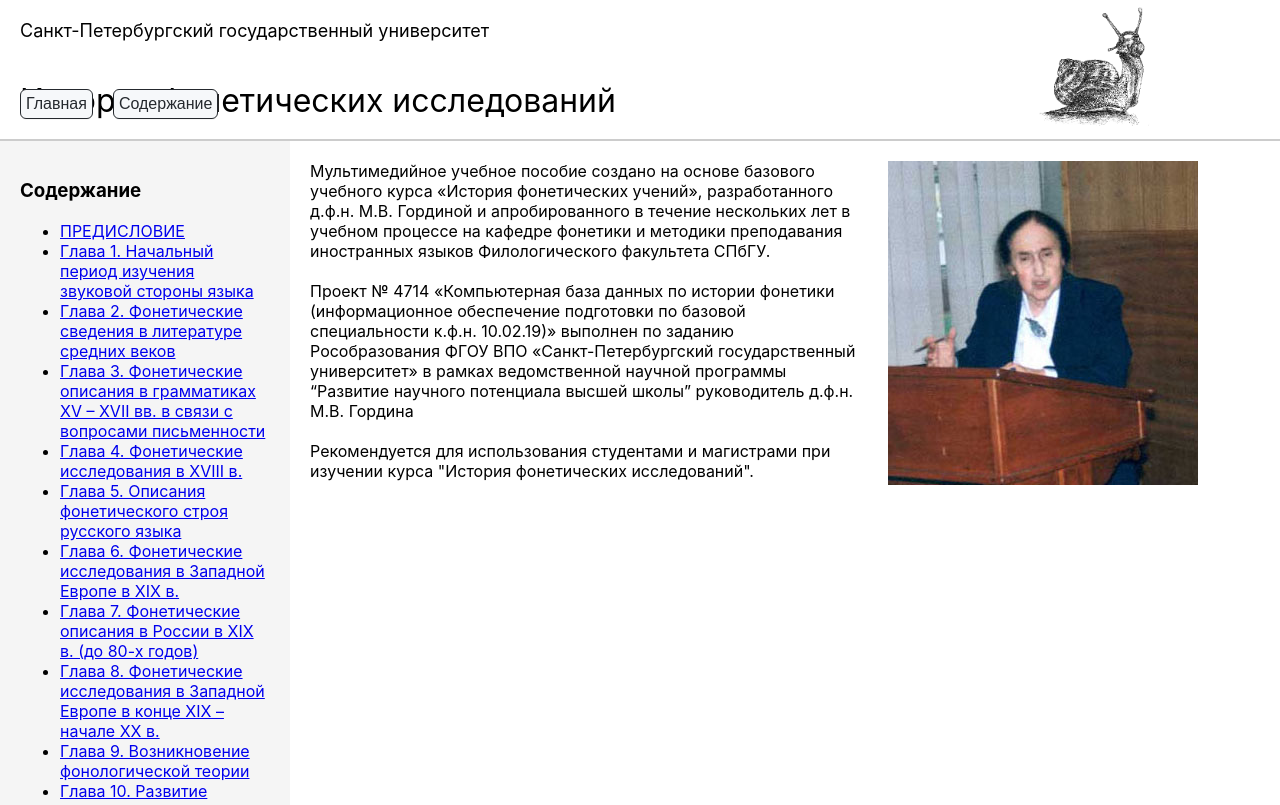
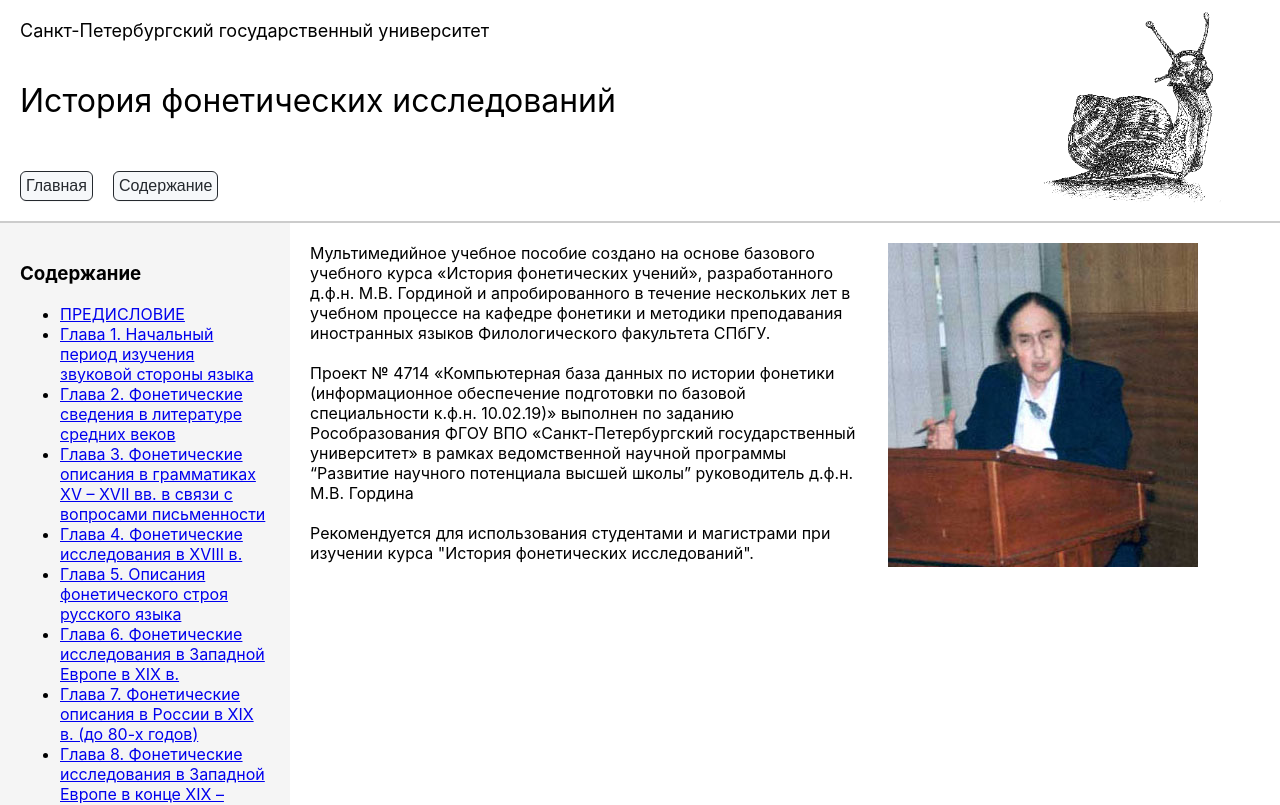
Before and after one commit to annashell/phon_stud_app, a React (Create React App) app: page / in a window 1280 px wide. Shown: the top 805 px of the page. Built offline with nearby package versions, Linux system fonts and the light colour scheme; the HTML template or start-up script is replaced by a standard one.

Commit message:
micro fix

```diff
--- a/src/index.css
+++ b/src/index.css
@@ -56,6 +56,7 @@ main {
 .navbar_text {
     width: 80%;
     margin-right: 20px;
+    height: 200px;
 }
 
 .navbar_img_div {
@@ -63,7 +64,7 @@ main {
 }
 
 .navbar_img {
-    width: 50%;
+    width: 200px;
 }
 
 .navbar {
```
